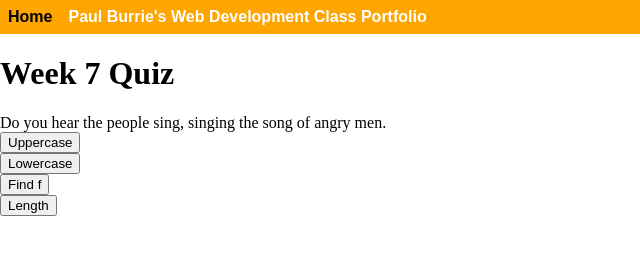
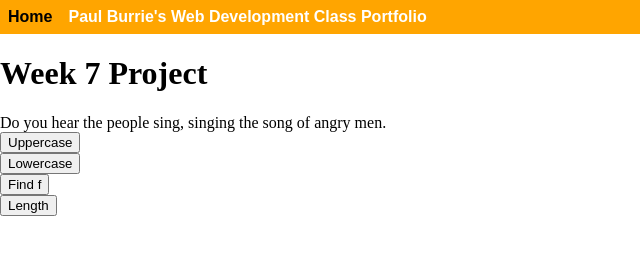
Before and after one commit to burriep/web-dev-ea, a plain HTML site: page week7/index.html in a window 1280 px wide. Shown: the full height of the page, 0-640 px from the left. Drawn offline with Linux system fonts and the light colour scheme.

Commit message:
Fixed title and heading inaccuracy

```diff
--- a/week7/index.html
+++ b/week7/index.html
@@ -9,12 +9,12 @@
 
 <html>
   <head>
-    <title>Week 7 Quiz</title>
+    <title>Week 7 Project</title>
     <link rel="stylesheet" type="text/css" href="../master.css">
   </head>
   <body>
     <nav id="homeNav"><a href="/web-dev-ea/" id="homeNavHome">Home</a><span id="homeNavText">Paul Burrie's Web Development Class Portfolio</span></nav>
-    <h1>Week 7 Quiz</h1>
+    <h1>Week 7 Project</h1>
     <div id="text_box">Do you hear the people sing, singing the song of angry men.</div>
     <button onclick="allUpper()">Uppercase</button>
     <div id="textMod1"></div>
```
